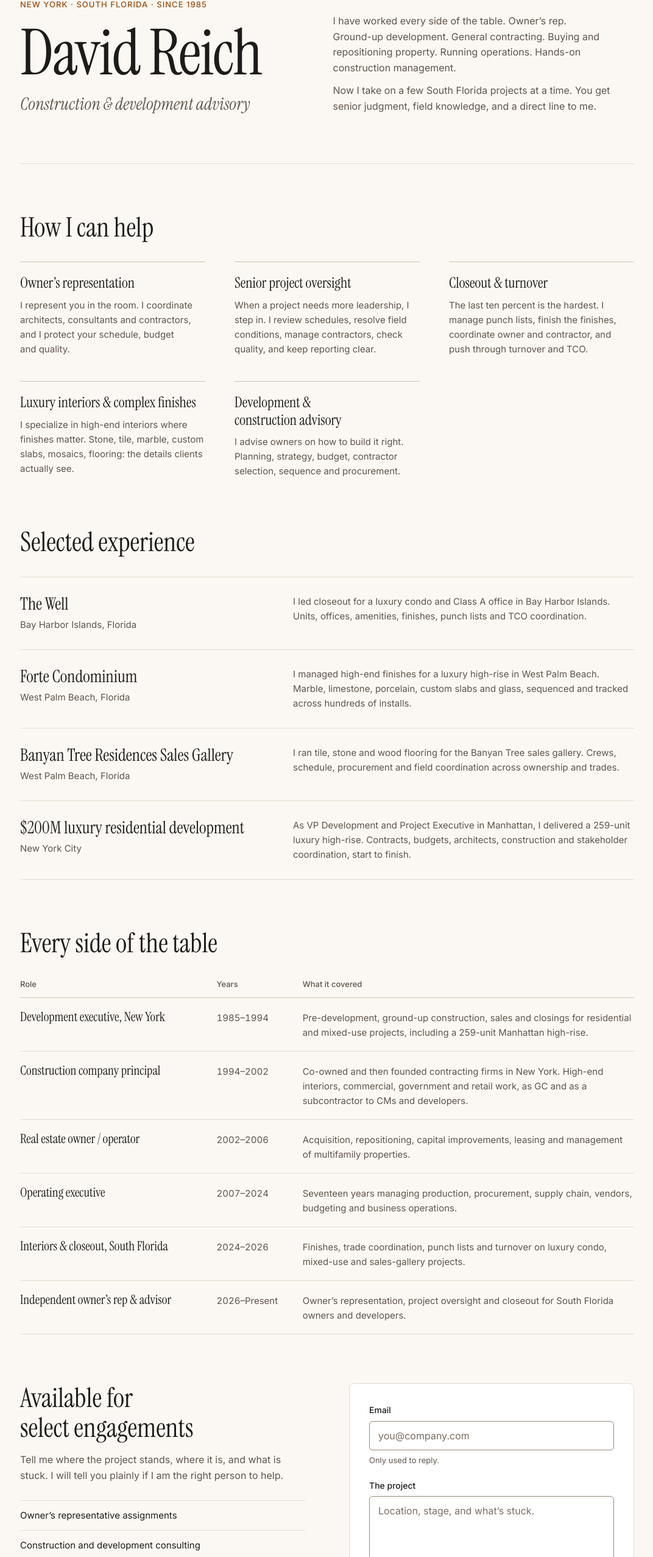
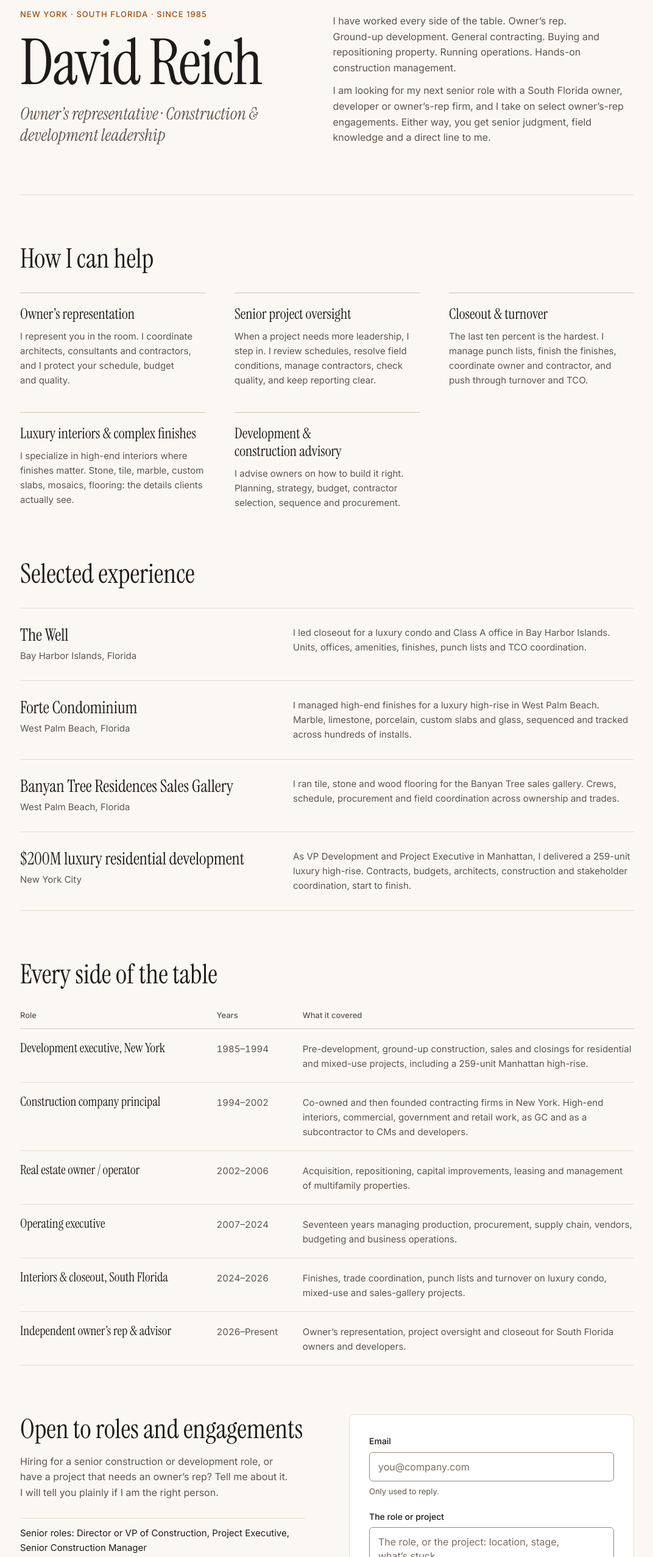
Before and after one commit to elliotreich/david-reich, a website: page index.html in a window 1280 px wide. Shown: the part 246-2800 px from the top of the page at 61% size, without its empty margins (103-1175 px from the left). Drawn offline with Linux system fonts and the light colour scheme.

Commit message:
Frame site for senior roles as well as engagements
Co-Authored-By: Claude Opus 5.5 <noreply@anthropic.com>

```diff
--- a/index.html
+++ b/index.html
@@ -3,7 +3,7 @@
 <head>
 <meta charset="utf-8">
 <meta name="viewport" content="width=device-width, initial-scale=1">
-<title>David Reich, Construction & Development Advisory</title>
+<title>David Reich, Construction & Development Leadership</title>
 <meta name="description" content="David Reich: owner's representation, senior project oversight, closeout and turnover. Forty years in construction and development. South Florida: Miami, Fort Lauderdale, Palm Beach.">
 <link rel="preconnect" href="https://fonts.googleapis.com">
 <link rel="preconnect" href="https://fonts.gstatic.com" crossorigin>
@@ -146,12 +146,12 @@ textarea.input{ resize:vertical; min-height:120px }
     <div>
       <p class="eyebrow">New York · South Florida · Since 1985</p>
       <h1>David Reich</h1>
-      <p class="role">Construction &amp; development advisory</p>
+      <p class="role">Owner’s representative · Construction &amp; development leadership</p>
     </div>
     <div class="hero-body">
       <p class="lede">I help owners and builders get complicated projects across the finish line. Planning, execution, closeout, delivery. I stay with it.</p>
       <p>I have worked every side of the table. Owner’s rep. Ground-up development. General contracting. Buying and repositioning property. Running operations. Hands-on construction management.</p>
-      <p>Now I take on a few South Florida projects at a time. You get senior judgment, field knowledge, and a direct line to me.</p>
+      <p>I am looking for my next senior role with a South Florida owner, developer or owner’s-rep firm, and I take on select owner’s-rep engagements. Either way, you get senior judgment, field knowledge and a direct line to me.</p>
     </div>
   </div>
 
@@ -221,11 +221,12 @@ textarea.input{ resize:vertical; min-height:120px }
   <section id="engage" aria-labelledby="engage-h">
     <div class="engage">
       <div class="engage-intro">
-        <div class="section-head" style="margin-bottom:16px"><h2 id="engage-h">Available for select engagements</h2></div>
-        <p>Tell me where the project stands, where it is, and what is stuck. I will tell you plainly if I am the right person to help.</p>
+        <div class="section-head" style="margin-bottom:16px"><h2 id="engage-h">Open to roles and engagements</h2></div>
+        <p>Hiring for a senior construction or development role, or have a project that needs an owner’s rep? Tell me about it. I will tell you plainly if I am the right person.</p>
         <ul class="engage-list">
-          <li>Owner’s representative assignments</li>
-          <li>Construction and development consulting</li>
+          <li>Senior roles: Director or VP of Construction, Project Executive, Senior Construction Manager</li>
+          <li>Owner’s representative roles and assignments</li>
+          <li>Condo capital, restoration and turnover programs</li>
           <li>Senior project oversight</li>
           <li>Project closeout and completion</li>
           <li>Luxury residential and complex-interior projects</li>
@@ -238,8 +239,8 @@ textarea.input{ resize:vertical; min-height:120px }
           <p id="email-hint" class="hint">Only used to reply.</p>
         </div>
         <div class="field">
-          <label for="note">The project</label>
-          <textarea class="input" id="note" name="note" rows="4" placeholder="Location, stage, and what’s stuck." required></textarea>
+          <label for="note">The role or project</label>
+          <textarea class="input" id="note" name="note" rows="4" placeholder="The role, or the project: location, stage, what’s stuck." required></textarea>
         </div>
         <div aria-hidden="true" style="position:absolute; left:-9999px"><label for="company">Company</label><input id="company" name="company" tabindex="-1" autocomplete="off"></div>
         <button type="submit" class="btn">Send inquiry</button>
```
Also changed, not shown: public/index.html (+10 -9 lines).
